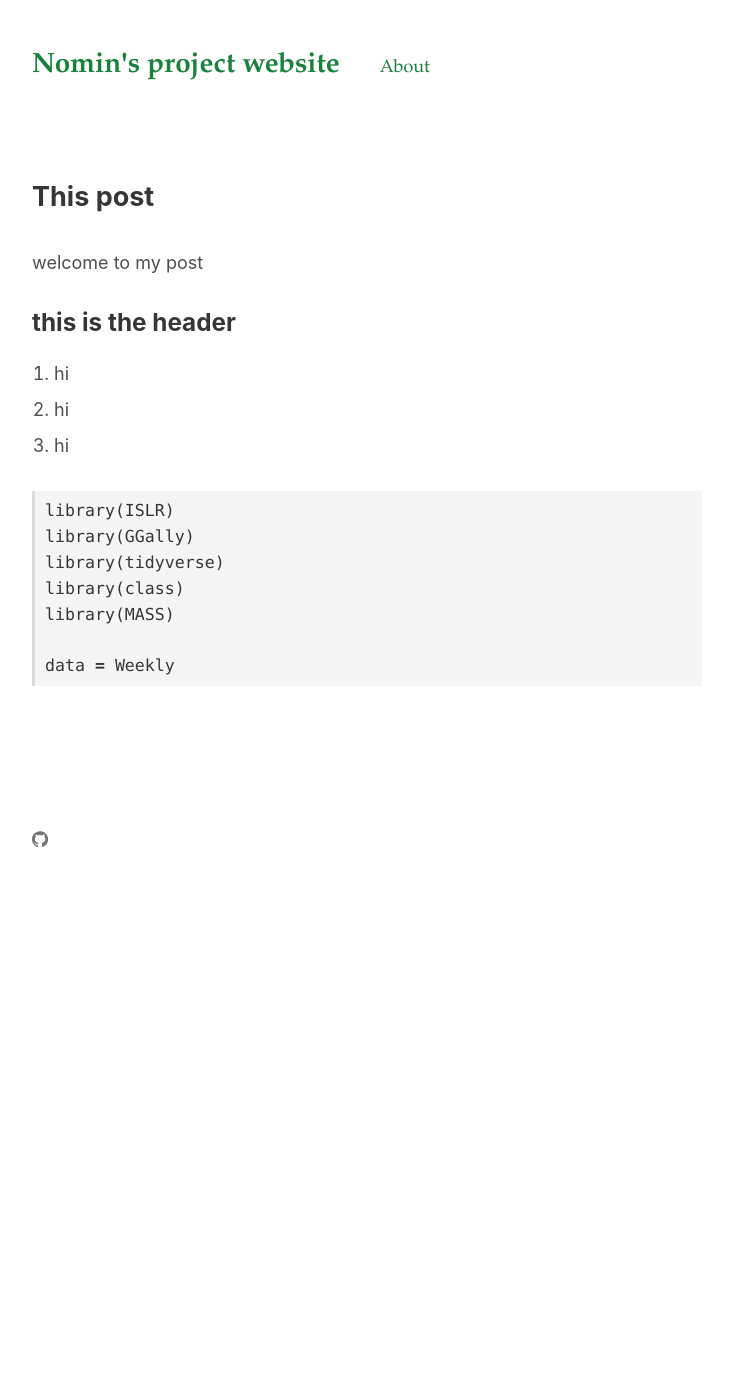
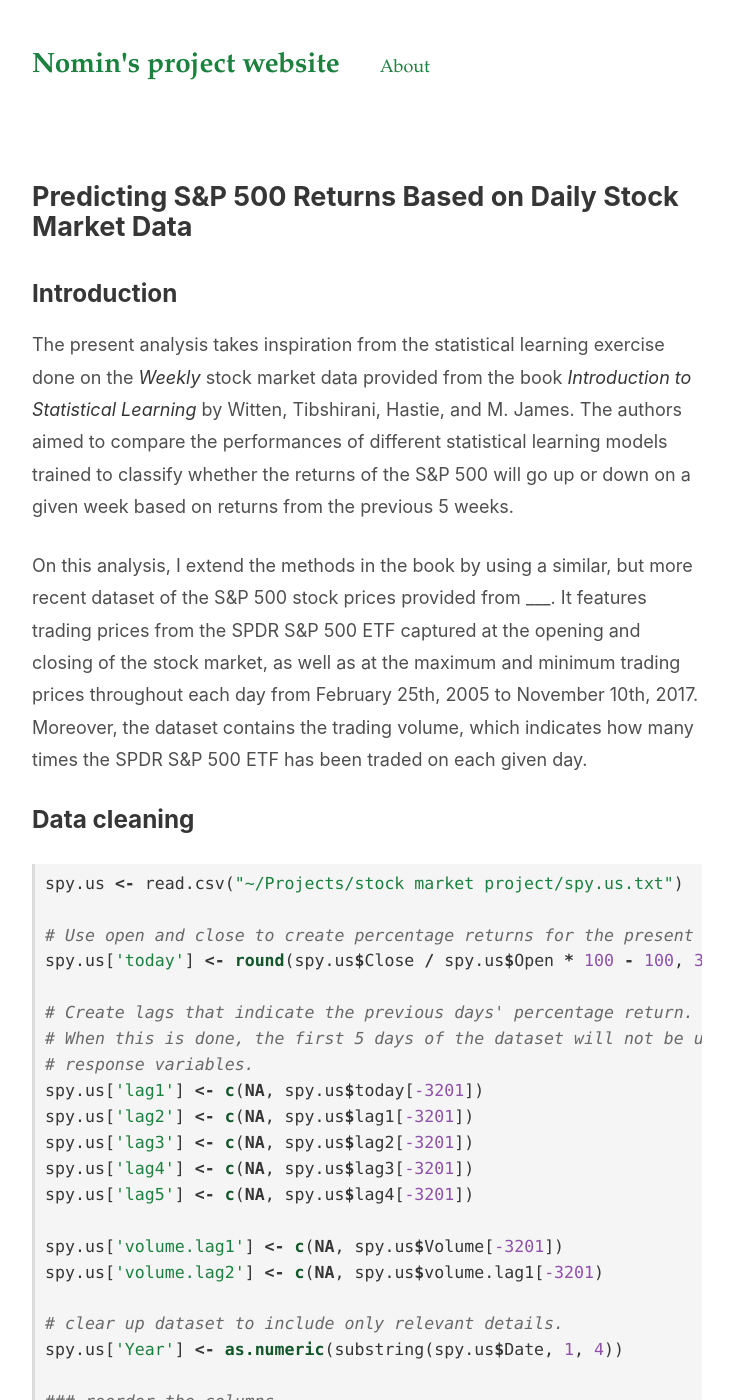
Before and after one commit to nominpurevj/nominpurevj.github.io, a Jekyll site: the page built from _posts/2021-02-25-post.md, in a window 1280 px wide and 1400 px high. Shown: the whole window, without its empty margins (273-1006 px from the left). Built offline with Jekyll 4.4.1, drawn with Linux system fonts in a browser that asks for light colours; some of the changed text lies outside the part shown.

````diff
--- a/_posts/2021-02-25-post.md
+++ b/_posts/2021-02-25-post.md
@@ -1,24 +1,138 @@
 ---
 layout: post
-title:  "This post"
+title:  "Predicting S&P 500 Returns Based on Daily Stock Market Data"
 date:   2021-02-25 21:42:18 -0800
-categories: jekyll update
+categories: data science project
 ---
 
-welcome to my post
 
 
-## this is the header
-1. hi
-2. hi
-3. hi
+## Introduction
+The present analysis takes inspiration from the statistical learning exercise done on the *Weekly* stock market data provided from the book *Introduction to Statistical Learning* by Witten, Tibshirani, Hastie, and M. James. The authors aimed to compare the performances of different statistical learning models trained to classify whether the returns of the S&P 500 will go up or down on a given week based on returns from the previous 5 weeks.
 
+On this analysis, I extend the methods in the book by using a similar, but more recent dataset of the S&P 500 stock prices provided from ___. It features trading prices from the SPDR S&P 500 ETF captured at the opening and closing of the stock market, as well as at the maximum and minimum trading prices throughout each day from February 25th, 2005 to November 10th, 2017. Moreover, the dataset contains the trading volume, which indicates how many times the SPDR S&P 500 ETF has been traded on each given day.
+
+## Data cleaning
 ```r
-library(ISLR)
-library(GGally)
-library(tidyverse)
-library(class)
-library(MASS)
+spy.us <- read.csv("~/Projects/stock market project/spy.us.txt")      # load the dataset
 
-data = Weekly
+# Use open and close to create percentage returns for the present day.
+spy.us['today'] <- round(spy.us$Close / spy.us$Open * 100 - 100, 3)
+
+# Create lags that indicate the previous days' percentage return.
+# When this is done, the first 5 days of the dataset will not be used as
+# response variables.
+spy.us['lag1'] <- c(NA, spy.us$today[-3201])
+spy.us['lag2'] <- c(NA, spy.us$lag1[-3201])
+spy.us['lag3'] <- c(NA, spy.us$lag2[-3201])
+spy.us['lag4'] <- c(NA, spy.us$lag3[-3201])
+spy.us['lag5'] <- c(NA, spy.us$lag4[-3201])
+
+spy.us['volume.lag1'] <- c(NA, spy.us$Volume[-3201])
+spy.us['volume.lag2'] <- c(NA, spy.us$volume.lag1[-3201)
+
+# clear up dataset to include only relevant details.
+spy.us['Year'] <- as.numeric(substring(spy.us$Date, 1, 4))
+
+### reorder the columns
+col_order <- c("Year", "lag1", "lag2", "lag3", "lag4", "lag5",
+               "volume.lag1", "volume.lag2", "Volume",
+               "today", "Date", "Open", "High", "Low", "Close", "OpenInt")
+spy.us <- spy.us[, col_order]
+
+### get rid of less relevant variables
+spy.us <- spy.us[6:3201, 1:10]
+### reset index
+rownames(spy.us) <- NULL
+
+### add outcome variable
+spy.us['direction'] <- rep("down", nrow(spy.us))
+spy.us$direction[spy.us$today >= 0] <- "up"
 ```
+## Data Exploration
+```r
+# create visualizations
+ggscatmat(spy.us, color = "direction")
+# no correlations have been observed except between volume and the percentage
+# return today, which shows a moderate positive correlation
+
+ggplot(spy.us, aes(today, Volume)) +
+  geom_point() +
+  geom_smooth(se = FALSE)
+
+```
+![Scatterplot matrix for S&P 500 daily return data](/assets/images/scatterplotmatrix.png)
+
+whats interesting from here is that returns that are either very high or very low are associated with high volumes of exchange
+
+## Model building
+
+### Logistic Regression
+```r
+# create models
+spy.us$up <- 0
+spy.us$up[spy.us$direction == 'up'] <- 1
+logreg.fit <- glm(up∼lag1+lag2+lag3+lag4+lag5+Volume,
+               data=spy.us ,family=binomial )
+summary(logreg.fit)
+
+# volume, lag1, and lag2 are signifant. lets see the training error rate
+logreg.probs <- predict (logreg.fit,type="response")
+logreg.pred <- rep('down', nrow(spy.us))
+logreg.pred[logreg.probs >.5] <- 'up'
+table(logreg.pred, spy.us$direction)
+mean(logreg.pred == spy.us$direction)
+# when the actual direction is up, the model predicts correctlty 87% of the time
+# when the actual direction is down, the model predicts correctly 19% of the time
+# the error rate is 43.9%
+
+# lets try the same but with only the significant variables and
+# use cross validation to get the test error rather than the training error.
+
+logreg.fit <- glm(up∼lag1+lag2+Volume+volume.lag1+volume.lag2+
+                  volume.lag1:volume.lag2+Volume:volume.lag1,
+                  data=spy.us ,family=binomial)
+cost <- function(r, pi = 0) mean(abs(r-pi) > 0.5)
+cv.error <- cv.glm(spy.us,logreg.fit, cost, K=5)$delta[1]
+summary(logreg.fit)
+# the classification error rate is 44%
+```
+
+### Linear Discriminant Analysis (LDA)
+```r
+# lets try lda with 10-fold cross validation
+spy_shuffled <- spy.us[sample(nrow(spy.us)),]
+folds <- cut(seq(1,nrow(spy_shuffled)),breaks=10,labels=FALSE)
+
+lda.cv.error <- rep(0, 10)
+for(i in 1:10){
+  #Segment your data by fold using the which() function
+  test <- which(folds==i,arr.ind=TRUE)
+  testData <- spy_shuffled[test, ]
+  train <- which(folds!=i,arr.ind=TRUE)
+  lda.fit <- lda(up∼lag1+lag2+Volume+volume.lag1+volume.lag2, data = spy_shuffled, subset = train)
+  lda.pred <- predict(lda.fit, testData)
+  lda.cv.error[i] <- mean(lda.pred$class != testData$up)
+}
+
+mean(lda.cv.error)
+# the test error rate is 43.6%
+```
+
+### Quadratic Discriminant Analysis (QDA)
+```r
+qda.cv.error <- rep(0, 10)
+for(i in 1:10){
+  #Segment your data by fold using the which() function
+  test <- which(folds==i,arr.ind=TRUE)
+  testData <- spy_shuffled[test, ]
+  train <- which(folds!=i,arr.ind=TRUE)
+  qda.fit <- qda(up∼lag1+lag2+Volume, data = spy_shuffled, subset = train)
+  qda.pred <- predict(qda.fit, testData)
+  qda.cv.error[i] <- mean(qda.pred$class != testData$up)
+}
+
+mean(qda.cv.error)
+# the test error rate is 44.15%
+```
+## Conclusion
````
Also changed, not shown: _posts/2021-02-25-welcome-to-jekyll.markdown (deleted, +0 -29 lines), about.markdown (+5 -5 lines), assets/images/scatterplotmatrix.png (added).
